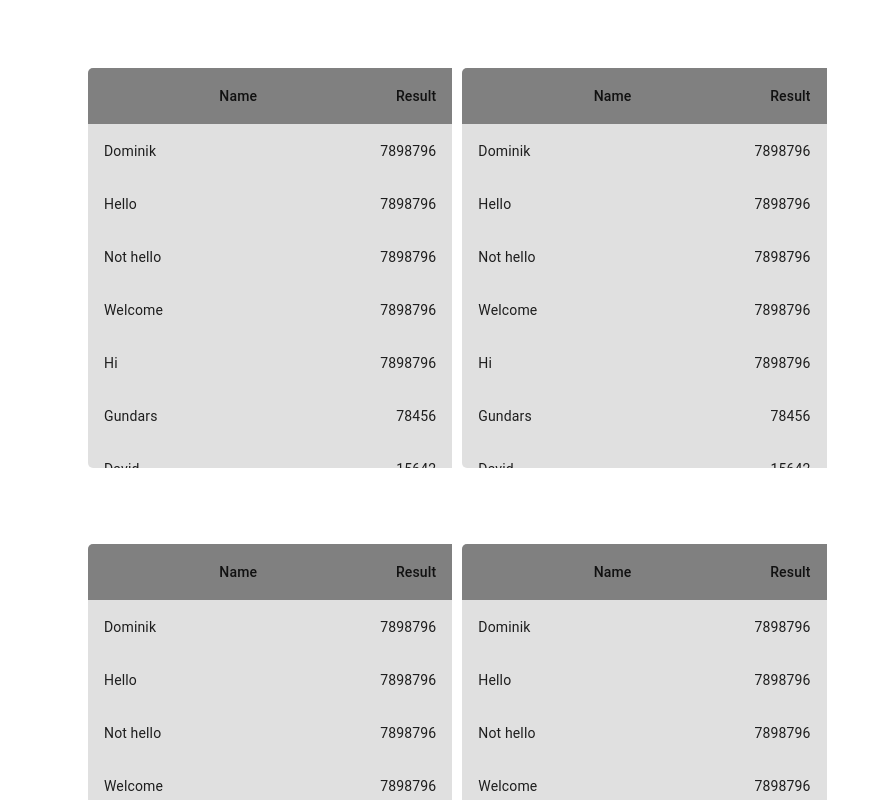
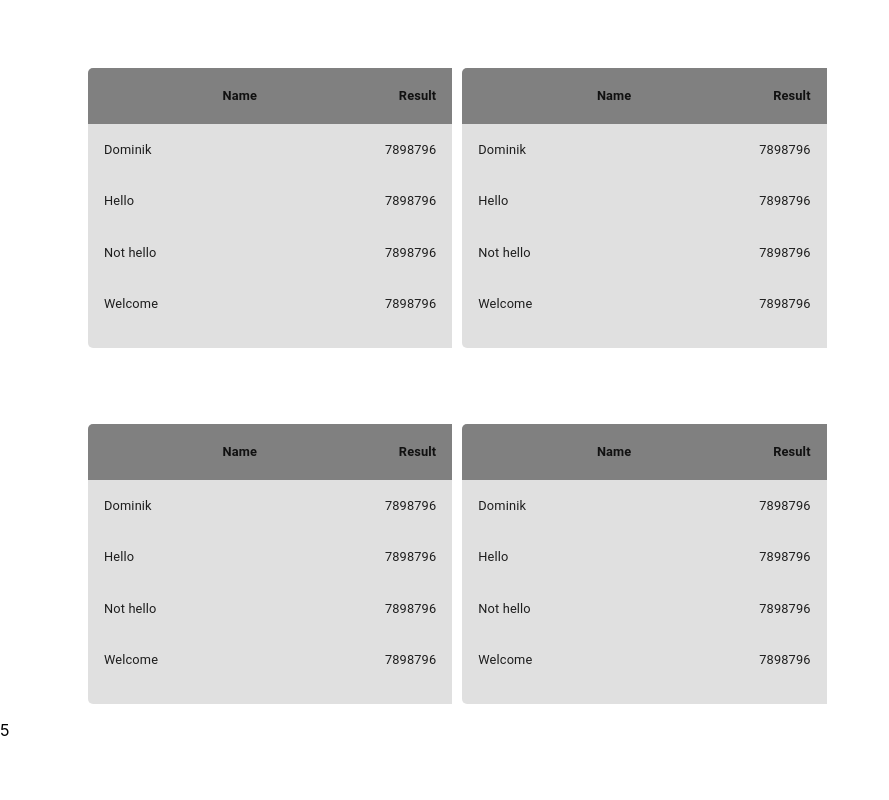
Before and after one commit to gundarsv/scoreboard, a React (Create React App) app: page / in a window 1280 px wide. Shown: the top 800 px of the page, without its empty margins (0-889 px from the left). Built offline with nearby package versions, Linux system fonts and the light colour scheme.

Commit message:
Sizing fix

```diff
--- a/src/App.css
+++ b/src/App.css
@@ -1,8 +1,8 @@
 .dataBox {
     border-right: 10px white solid;
     scroll-behavior: smooth;
-    overflow-y: auto;
-    height: 400px;
+    overflow-y: scroll;
+    height: 35vh;
     padding-top: 0px !important;
     padding:0px !important;
     border-radius: 5px;
@@ -38,11 +38,16 @@
 
 .dataBox::-webkit-scrollbar-thumb {
   background-color: darkgrey;
-  outline: 1px solid slategrey;
   border-top-right-radius: 5px;
   border-bottom-right-radius: 5px;
 }
 
-.table {
-    margin: 0px !important;
+p {
+    margin:0;
+    font-size: 1vw;
 }
+
+h4 {
+    margin: 0;
+    font-size: 1vw;
+}
--- a/src/App.tsx
+++ b/src/App.tsx
@@ -11,12 +11,11 @@ interface IState {
 export default class App extends Component {
   state: IState;
 
-  constructor(props:any)
-  {
+  constructor(props: any) {
     super(props);
     this.state = {
       timePassed: 0,
-      data:[],
+      data: [],
     }
 
   }
@@ -57,10 +56,10 @@ export default class App extends Component {
       },
     ]
 
-    const sortedData =  this.sortData(arrayOfData);
+    const sortedData = this.sortData(arrayOfData);
 
     this.setState({
-      data:sortedData
+      data: sortedData
     });
 
   }
@@ -71,8 +70,8 @@ export default class App extends Component {
     }
   }
 
-  sortData(data:User[]) {
-    return data.sort((a,b)=>b.result-a.result);
+  sortData(data: User[]) {
+    return data.sort((a, b) => b.result - a.result);
   }
 
   render() {
@@ -84,15 +83,15 @@ export default class App extends Component {
               <Table aria-label="simple table" className="table">
                 <TableHead>
                   <TableRow>
-                    <TableCell align="right">Name</TableCell>
-                    <TableCell align="right">Result</TableCell>
+                    <TableCell align="right"><h4>Name</h4></TableCell>
+                    <TableCell align="right"><h4>Result</h4></TableCell>
                   </TableRow>
                 </TableHead>
                 <TableBody>
                   {this.state.data.map(row => (
                     <TableRow key={row.name}>
-                      <TableCell component="th" scope="row">{row.name}</TableCell>
-                      <TableCell align="right">{row.result}</TableCell>
+                      <TableCell component="th" scope="row"><p>{row.name}</p></TableCell>
+                      <TableCell align="right"><p>{row.result}</p></TableCell>
                     </TableRow>
                   ))}
                 </TableBody>
@@ -102,15 +101,15 @@ export default class App extends Component {
               <Table aria-label="simple table" className="table">
                 <TableHead>
                   <TableRow>
-                    <TableCell align="right">Name</TableCell>
-                    <TableCell align="right">Result</TableCell>
+                    <TableCell align="right"><h4>Name</h4></TableCell>
+                    <TableCell align="right"><h4>Result</h4></TableCell>
                   </TableRow>
                 </TableHead>
                 <TableBody>
                   {this.state.data.map(row => (
                     <TableRow key={row.name}>
-                      <TableCell component="th" scope="row">{row.name}</TableCell>
-                      <TableCell align="right">{row.result}</TableCell>
+                      <TableCell component="th" scope="row"><p>{row.name}</p></TableCell>
+                      <TableCell align="right"><p>{row.result}</p></TableCell>
                     </TableRow>
                   ))}
                 </TableBody>
@@ -122,15 +121,15 @@ export default class App extends Component {
               <Table aria-label="simple table" className="table">
                 <TableHead>
                   <TableRow>
-                    <TableCell align="right">Name</TableCell>
-                    <TableCell align="right">Result</TableCell>
+                    <TableCell align="right"><h4>Name</h4></TableCell>
+                    <TableCell align="right"><h4>Result</h4></TableCell>
                   </TableRow>
                 </TableHead>
                 <TableBody>
                   {this.state.data.map(row => (
                     <TableRow key={row.name}>
-                      <TableCell component="th" scope="row">{row.name}</TableCell>
-                      <TableCell align="right">{row.result}</TableCell>
+                      <TableCell component="th" scope="row"><p>{row.name}</p></TableCell>
+                      <TableCell align="right"><p>{row.result}</p></TableCell>
                     </TableRow>
                   ))}
                 </TableBody>
@@ -140,21 +139,21 @@ export default class App extends Component {
               <Table aria-label="simple table" className="table">
                 <TableHead>
                   <TableRow>
-                    <TableCell align="right">Name</TableCell>
-                    <TableCell align="right">Result</TableCell>
+                    <TableCell align="right"><h4>Name</h4></TableCell>
+                    <TableCell align="right"><h4>Result</h4></TableCell>
                   </TableRow>
                 </TableHead>
                 <TableBody>
                   {this.state.data.map(row => (
                     <TableRow key={row.name}>
-                      <TableCell component="th" scope="row">{row.name}</TableCell>
-                      <TableCell align="right">{row.result}</TableCell>
+                      <TableCell component="th" scope="row"><p>{row.name}</p></TableCell>
+                      <TableCell align="right"><p>{row.result}</p></TableCell>
                     </TableRow>
                   ))}
                 </TableBody>
               </Table>
             </Box>
-            </Box>
+          </Box>
         </div>
         <div>
           {
```
